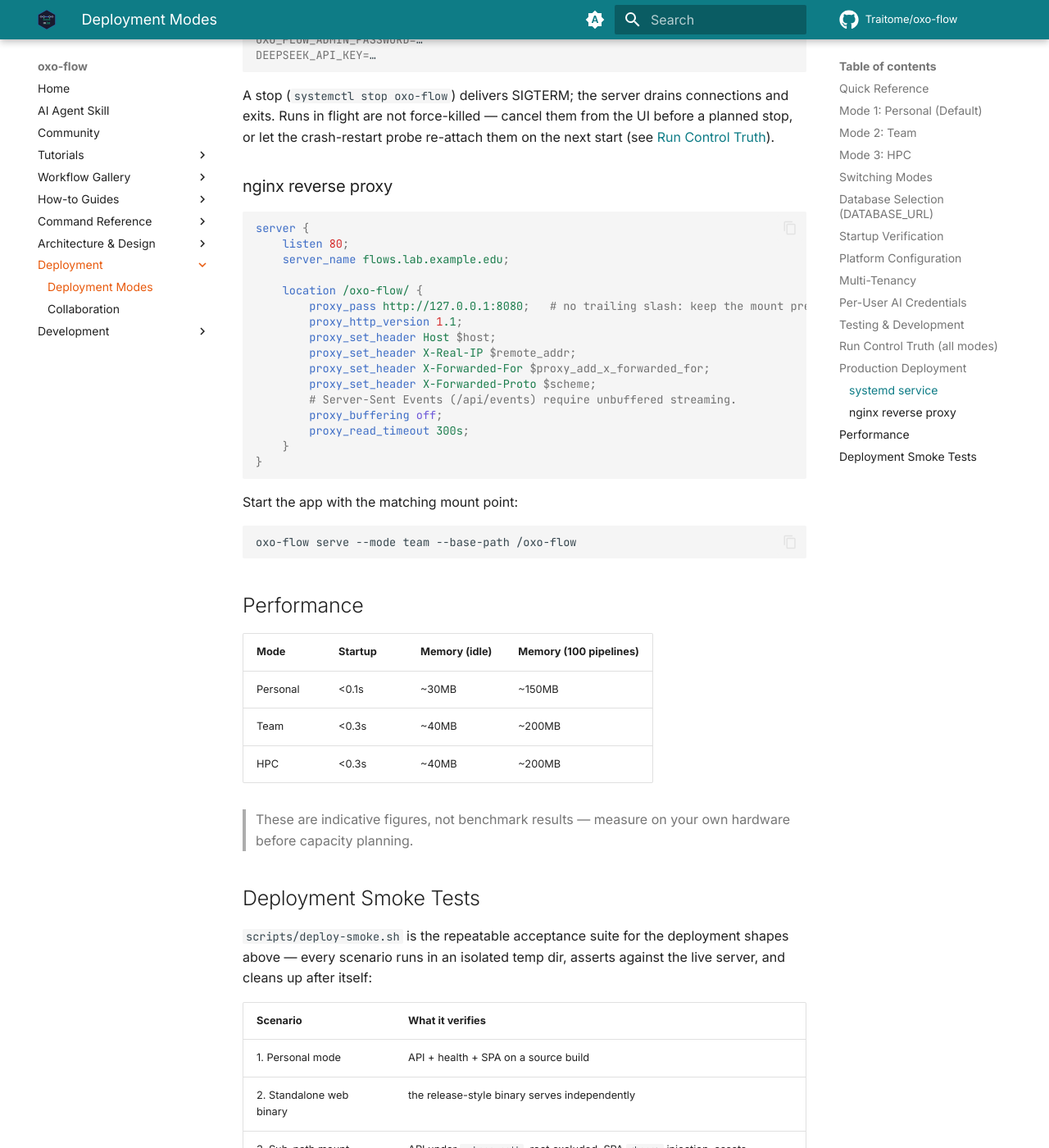
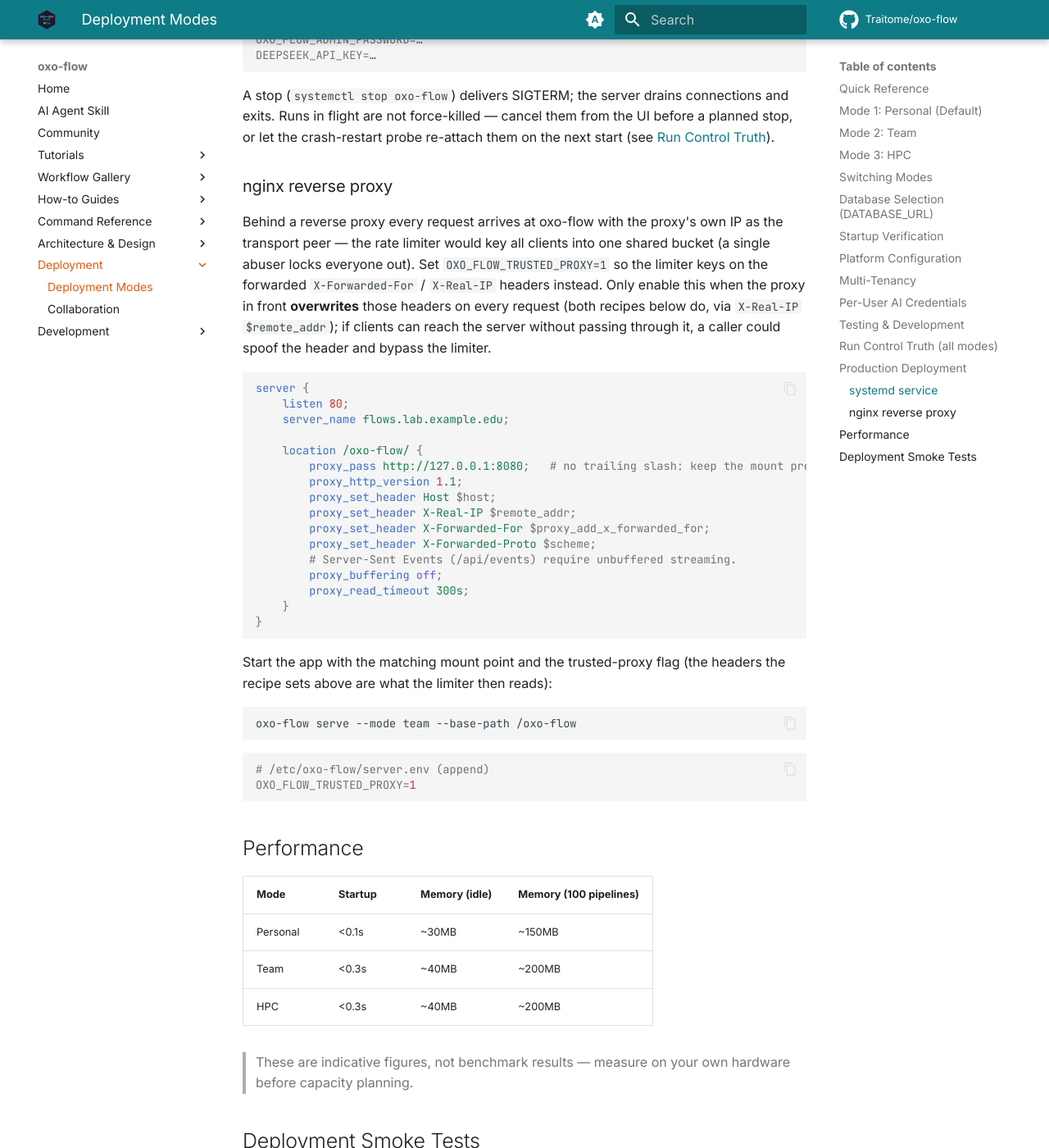
Before and after one commit to Traitome/oxo-flow, an MkDocs documentation site: the page built from docs/guide/src/how-to/deploy-modes.md, in a window 1280 px wide and 1400 px high, scrolled down 7381 px. Shown: the whole window at 82% size. Built offline with MkDocs 1.6.1 and Material for MkDocs 9.7.7, drawn with Linux system fonts in a browser that asks for light colours; comment, search, counter and statistics services are not loaded; the version menu is left out.

Commit message:
docs(deploy): correct TRUSTED_PROXY and weak-setup claims, add proxy limiter guidance (#571)
- deploy-modes.md nginx recipe: document OXO_FLOW_TRUSTED_PROXY=1 —
  without it the global rate limiter keys on the transport peer (the
  proxy's IP), collapsing every client into one shared bucket; note
  the header-spoofing caveat (only enable when the proxy overwrites
  X-Forwarded-For/X-Real-IP, as both recipes do)
- AGENTS.md TRUSTED_PROXY row: drop 'and audit trail' — audit.rs
  records user/method/path/status only, never forwarded headers
- AGENTS.md ADMIN_PASSWORD row: the server does not refuse weak
  setups — it starts with a warning and rejects every login until a
  password is set; remove the dangling '(see below)' cross-reference

Co-Authored-By: Claude Code <noreply@anthropic.com>

````diff
--- a/docs/guide/src/how-to/deploy-modes.md
+++ b/docs/guide/src/how-to/deploy-modes.md
@@ -330,6 +330,16 @@ re-attach them on the next start (see [Run Control Truth](#run-control-truth-all
 
 ### nginx reverse proxy
 
+Behind a reverse proxy every request arrives at oxo-flow with the
+proxy's own IP as the transport peer — the rate limiter would key all
+clients into one shared bucket (a single abuser locks everyone out).
+Set `OXO_FLOW_TRUSTED_PROXY=1` so the limiter keys on the forwarded
+`X-Forwarded-For` / `X-Real-IP` headers instead. Only enable this when
+the proxy in front **overwrites** those headers on every request (both
+recipes below do, via `X-Real-IP $remote_addr`); if clients can reach
+the server without passing through it, a caller could spoof the header
+and bypass the limiter.
+
 ```nginx
 server {
     listen 80;
@@ -349,10 +359,16 @@ server {
 }
 ```
 
-Start the app with the matching mount point:
+Start the app with the matching mount point and the trusted-proxy flag
+(the headers the recipe sets above are what the limiter then reads):
 
 ```bash
 oxo-flow serve --mode team --base-path /oxo-flow
+```
+
+```bash
+# /etc/oxo-flow/server.env (append)
+OXO_FLOW_TRUSTED_PROXY=1
 ```
 
 ## Performance
````
Also changed, not shown: AGENTS.md (+2 -2 lines).
